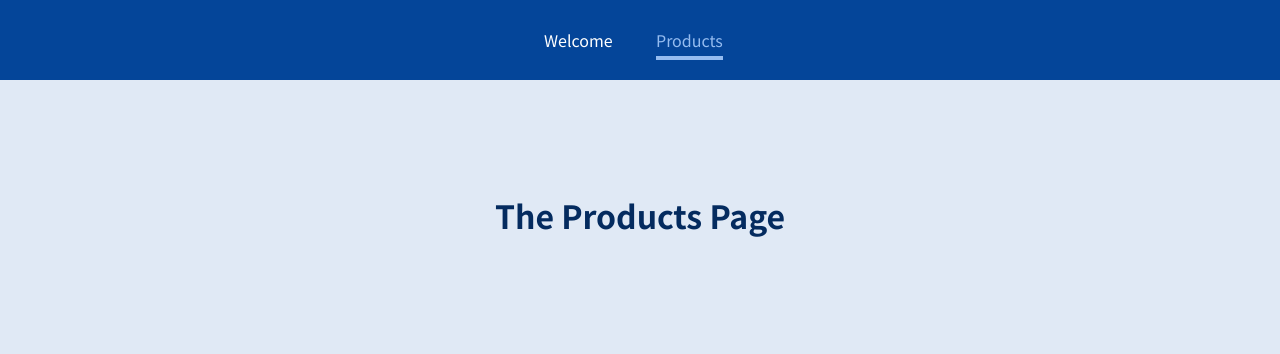
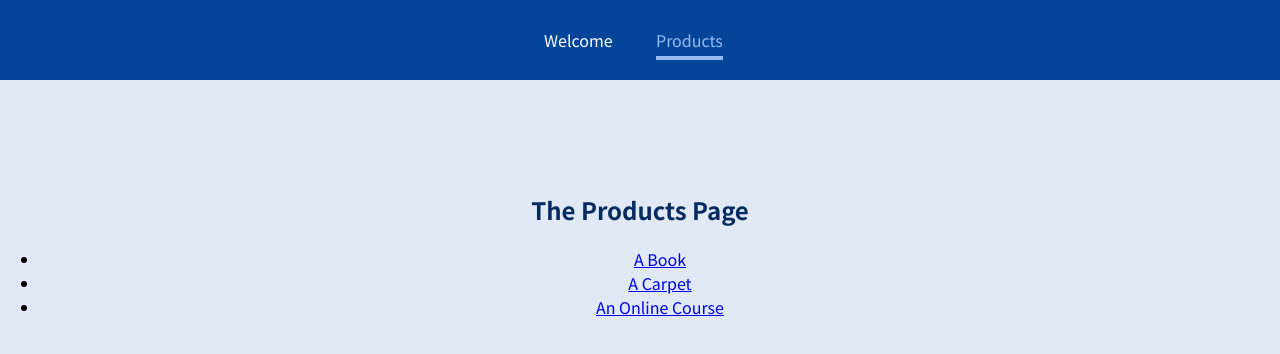
Before and after one commit to cr7yash/React-Routing, a JavaScript app: page /products in a window 1280 px wide. Shown: the top 354 px of the page. Built offline with nearby package versions, Linux system fonts and the light colour scheme.

Commit message:
Using Switch and exact

```diff
--- a/src/App.js
+++ b/src/App.js
@@ -1,4 +1,4 @@
-import { Route } from "react-router-dom";
+import { Route, Switch } from "react-router-dom";
 
 import Welcome from "./Pages/Welcome";
 import Products from "./Pages/Products";
@@ -10,15 +10,17 @@
     <div>
       <MainHeader />
       <main>
+        <Switch>
           <Route path="/welcome">
             <Welcome />
           </Route>
-        <Route path="/products">
+          <Route exact path="/products">
             <Products />
           </Route>
-        <Route path="/product-detail/:productId">
+          <Route path="/products/:productId">
             <ProductDetails />
           </Route>
+        </Switch>
       </main>
     </div>
   );
--- a/src/Pages/Products.js
+++ b/src/Pages/Products.js
@@ -1,5 +1,22 @@
+import { Link } from "react-router-dom";
+
 const Products = () => {
-  return <h1>The Products Page</h1>;
+  return (
+    <section>
+      <h1>The Products Page</h1>
+      <ul>
+        <li>
+          <Link to="/products/p1">A Book</Link>
+        </li>
+        <li>
+          <Link to="/products/p2">A Carpet</Link>
+        </li>
+        <li>
+          <Link to="/products/p3">An Online Course</Link>
+        </li>
+      </ul>
+    </section>
+  );
 };
 
 export default Products;
```
Lines whose indentation alone changed are shown as unchanged.
